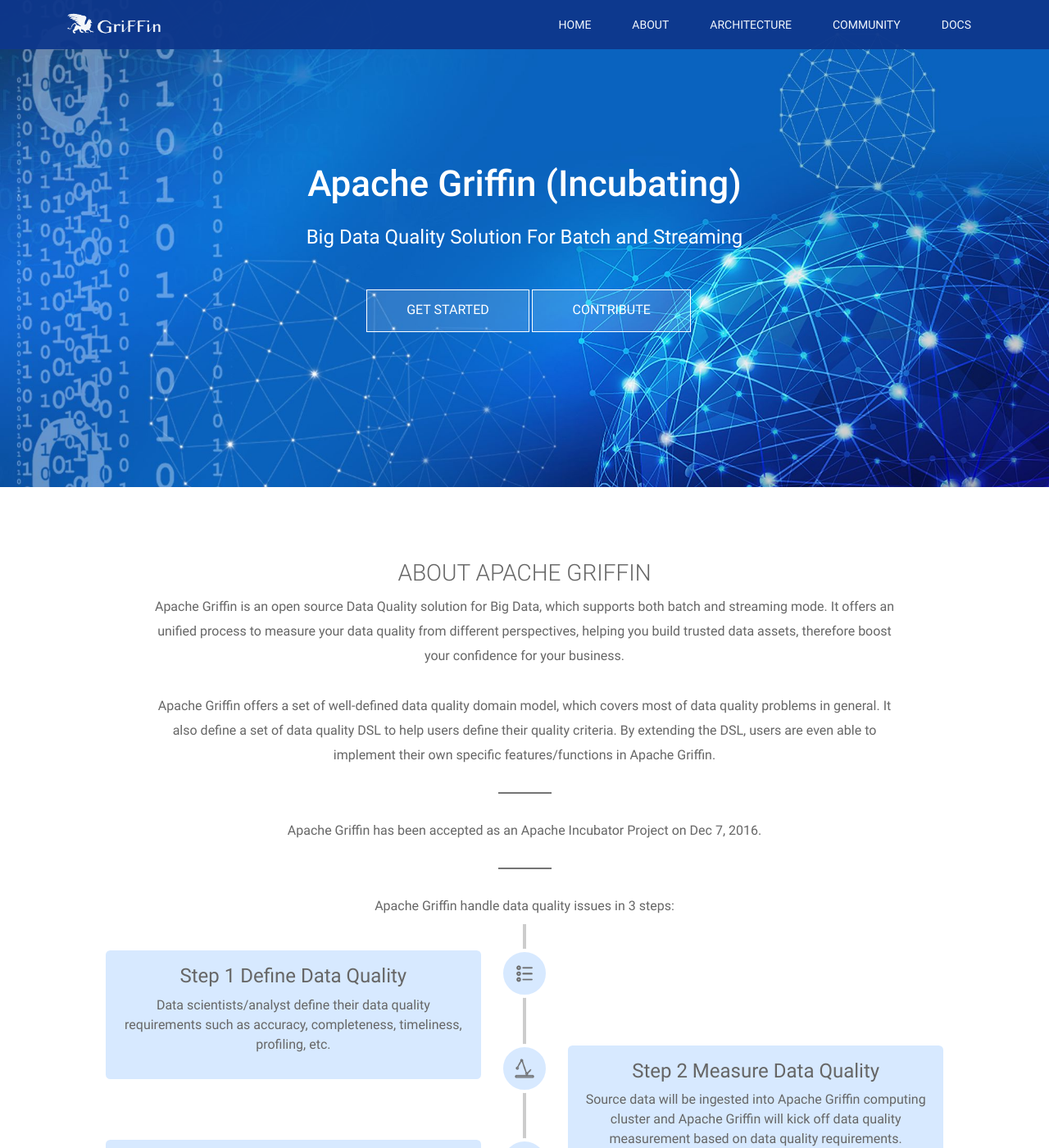
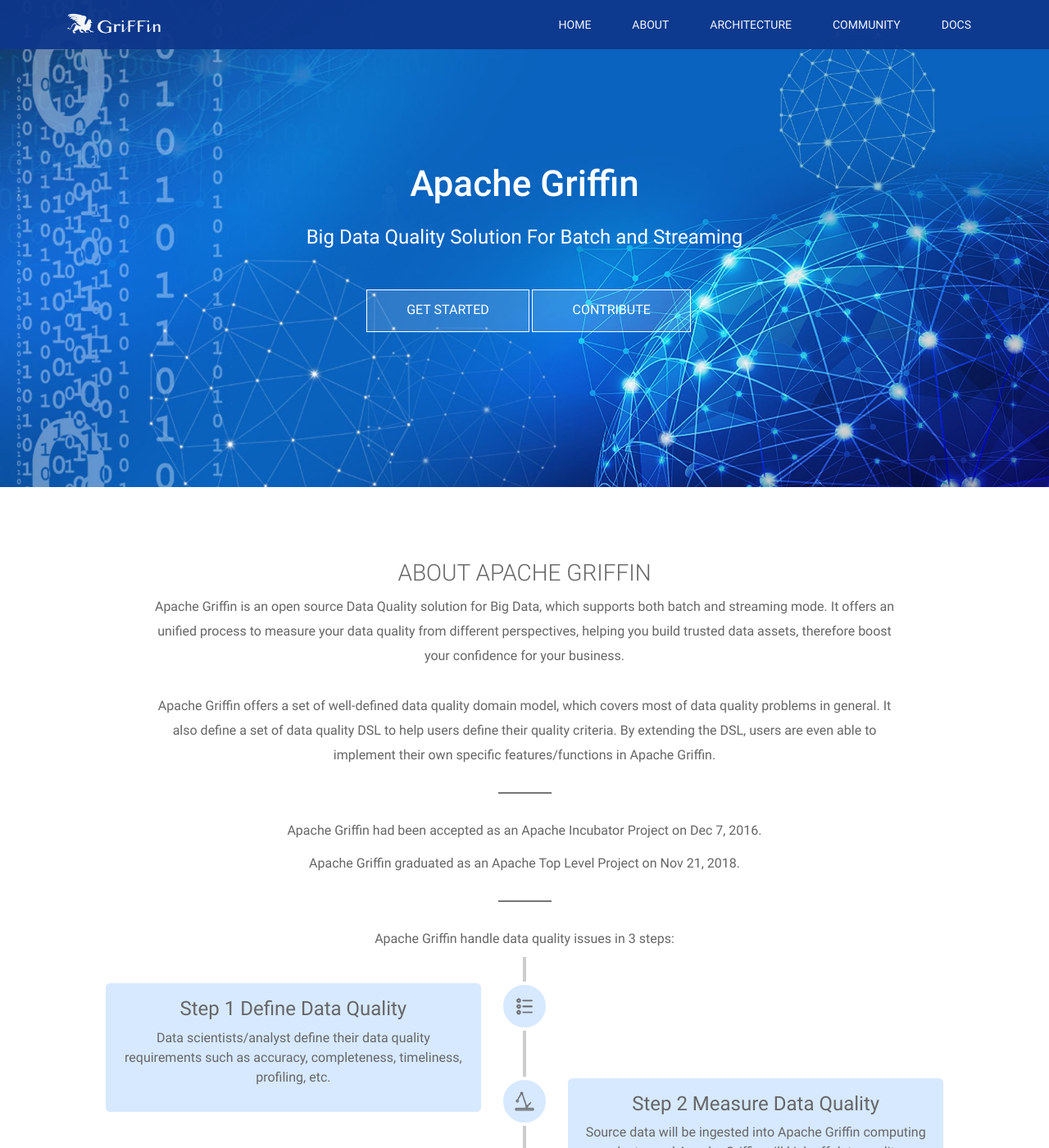
Before and after one commit to apache/griffin-site, a Jekyll site: the page index.html, which Jekyll copies as it is, in a window 1280 px wide and 1400 px high. Shown: the whole window at 82% size. Built offline with Jekyll 4.4.1, drawn with Linux system fonts in a browser that asks for light colours; comment, search, counter and statistics services are not loaded.

Commit message:
update graduate info

```diff
--- a/index.html
+++ b/index.html
@@ -108,7 +108,7 @@
     <div class="slider-caption">
         <div class="homewrapper">
             <div class="hometext">
-                <h2 style="font-weight:500;">Apache Griffin (Incubating)</h2>
+                <h2 style="font-weight:500;">Apache Griffin</h2>
                 <h3>Big Data Quality Solution For Batch and Streaming</h3>
             </div>
         </div>
@@ -146,7 +146,8 @@
                     <!--data processing. It has been running on hundreds of data quality metrics in eBay, checking 700+M-->
                     <!--records every day.</p>-->
                 <div class="sepline"></div>
-                <p>Apache Griffin has been accepted as an Apache Incubator Project on Dec 7, 2016.</P>
+                <p>Apache Griffin had been accepted as an Apache Incubator Project on Dec 7, 2016.</P>
+                <p>Apache Griffin graduated as an Apache Top Level Project on Nov 21, 2018.</P>
                 <div class="sepline"></div>
                 <p>Apache Griffin handle data quality issues in 3 steps:</p>
             </div>
```
